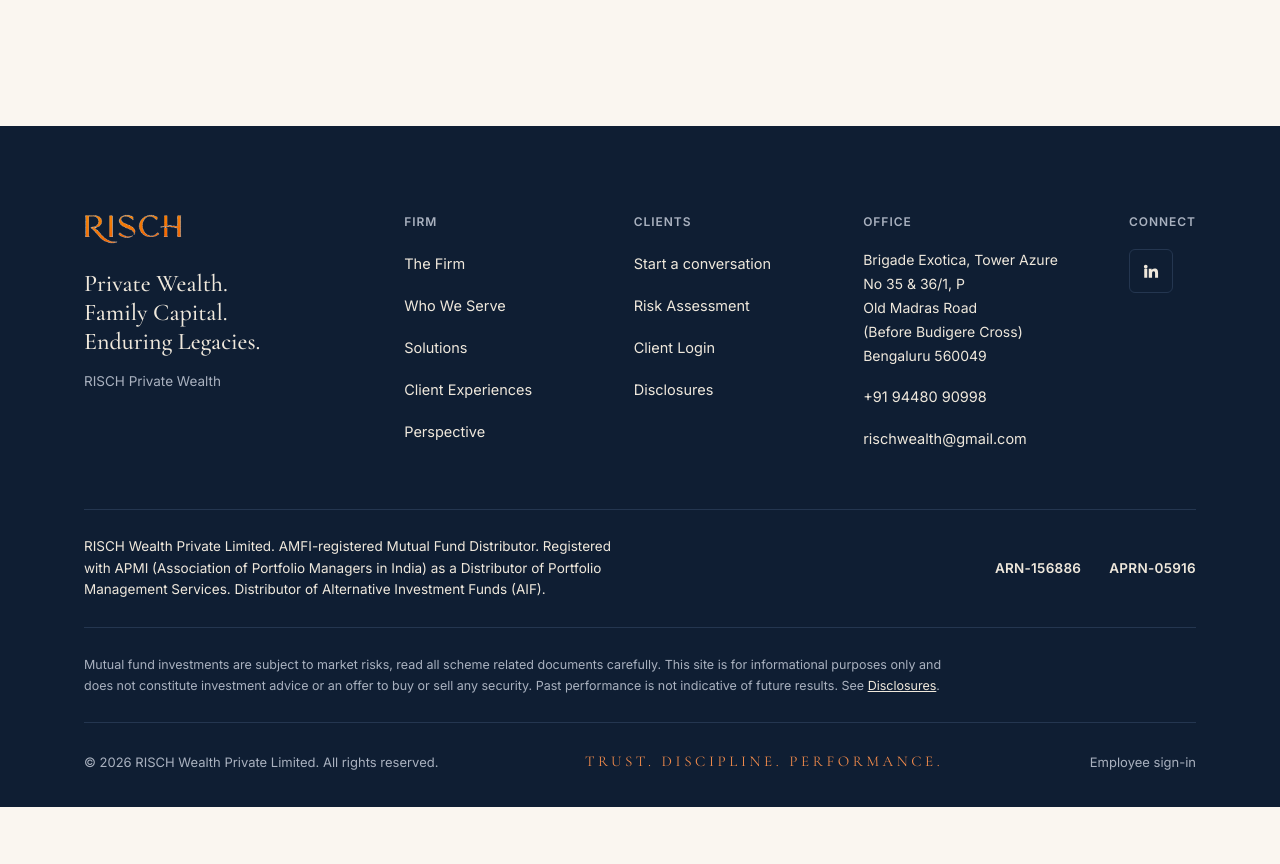
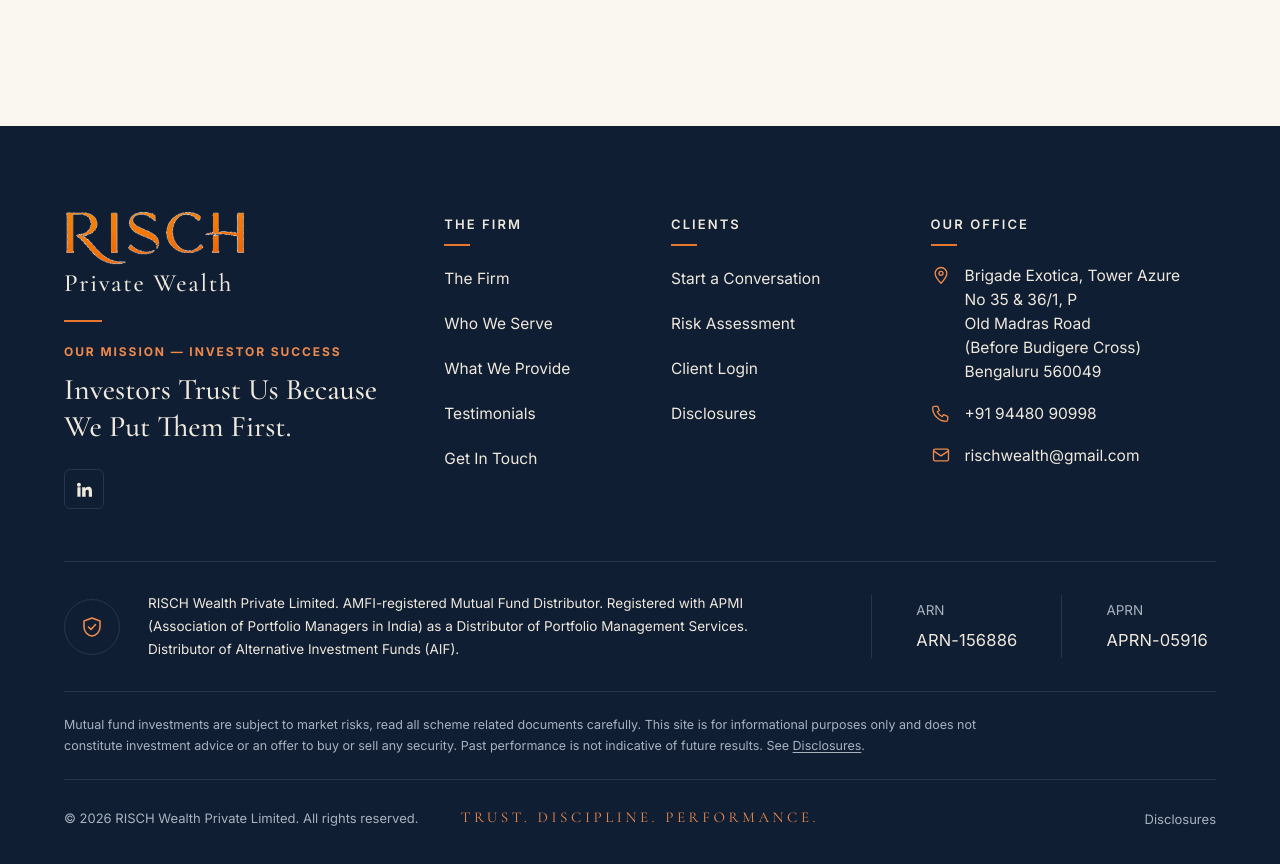
Before and after one commit to omkatiyar/risch-wealth, a React (Vite) app in the folder fe/: page / in a window 1280 px wide. Shown: the part 9160-10024 px from the top of the page. Before the commit the page ends 9967 px from the top, so only its background shows below. Built offline with nearby package versions, Linux system fonts and the light colour scheme; no server answers.

Commit message:
Footer redesign to match Figma

```diff
--- a/fe/src/components/Footer/Footer.jsx
+++ b/fe/src/components/Footer/Footer.jsx
@@ -2,87 +2,130 @@
 import logo from '../../assets/logo.png';
 import { FIRM } from '../../data/firm';
 
-// `extendedLegal` adds the market-risk sentence (Disclosure page and the
-// profiler report). Office, registration and contact details all come
-// from src/data/firm.js.
+// Site footer (Figma, Sept 2026): brand and mission, The Firm and Clients
+// links, office with icons, then a registration band (registration note,
+// the mutual fund risk warning, ARN / APRN) and the bottom line with the
+// firm's motto. Office, registration and contact details all come from
+// src/data/firm.js.
+//   showSocials    LinkedIn button under the mission (off on Disclosure
+//                  and the risk profiler report)
+//   extendedLegal  adds the longer risk sentence (Disclosure, profiler)
+
+const FIRM_LINKS = [
+  ['/about', 'The Firm'],
+  ['/who-we-serve', 'Who We Serve'],
+  ['/solutions', 'What We Provide'],
+  ['/testimonials', 'Testimonials'],
+  ['/contact', 'Get In Touch'],
+];
+const CLIENT_LINKS = [
+  ['/contact', 'Start a Conversation'],
+  ['/risk-profiler', 'Risk Assessment'],
+  ['/client-login', 'Client Login'],
+  ['/disclosure', 'Disclosures'],
+];
+// Bottom-right links. Privacy Policy and Terms of Use are in the design but
+// have no pages yet; give them a `to` once they exist and they appear.
+const LEGAL_LINKS = [
+  { label: 'Privacy Policy', to: null },
+  { label: 'Terms of Use', to: null },
+  { label: 'Disclosures', to: '/disclosure' },
+].filter((l) => l.to);
+
+const Icon = ({ children }) => (
+  <svg className="f-ic" viewBox="0 0 24 24" fill="none" stroke="currentColor" strokeWidth="1.6" strokeLinecap="round" strokeLinejoin="round" aria-hidden="true">{children}</svg>
+);
+
 export default function Footer({ showSocials = true, extendedLegal = false }) {
   return (
     <footer className="footer">
       <div className="wrap">
-        <div className={'f-top' + (showSocials ? ' f-top-connect' : '')}>
-          <div>
-            <div className="f-logo"><img src={logo} alt="RISCH Wealth" /></div>
-            <p className="f-tagline">Private Wealth. Family Capital. Enduring Legacies.</p>
-            <p className="f-meta">RISCH Private Wealth</p>
-          </div>
-          <div>
-            <h2 className="f-heading">Firm</h2>
-            <ul>
-              <li><Link to="/about">The Firm</Link></li>
-              <li><Link to="/who-we-serve">Who We Serve</Link></li>
-              <li><Link to="/solutions">Solutions</Link></li>
-              <li><Link to="/testimonials">Client Experiences</Link></li>
-              <li><Link to="/perspective">Perspective</Link></li>
-            </ul>
-          </div>
-          <div>
-            <h2 className="f-heading">Clients</h2>
-            <ul>
-              <li><Link to="/contact">Start a conversation</Link></li>
-              <li><Link to="/risk-profiler">Risk Assessment</Link></li>
-              <li><Link to="/client-login">Client Login</Link></li>
-              <li><Link to="/disclosure">Disclosures</Link></li>
-            </ul>
-          </div>
-          <div>
-            <h2 className="f-heading">Office</h2>
-            <address className="f-address">
-              {FIRM.address.lines.map((line) => <span key={line}>{line}</span>)}
-            </address>
-            <ul style={{ marginTop: 16 }}>
-              <li><a href={FIRM.phoneHref}>{FIRM.phone}</a></li>
-              {FIRM.phoneAlt && <li><a href={FIRM.phoneAltHref}>{FIRM.phoneAlt}</a></li>}
-              <li><a href={`mailto:${FIRM.email}`}>{FIRM.email}</a></li>
-            </ul>
-          </div>
-          {showSocials && (
-            <div className="f-connect">
-              <h2 className="f-heading">Connect</h2>
+        <div className="f-top">
+          <div className="f-brand">
+            <Link to="/" className="f-logo">
+              <img src={logo} alt="RISCH" width="312" height="96" />
+              <span>Private Wealth</span>
+            </Link>
+            <span className="f-rule" aria-hidden="true" />
+            <p className="f-eyebrow">Our Mission — Investor Success</p>
+            <p className="f-mission">Investors Trust Us Because<br /> We Put Them First.</p>
+            {showSocials && (
               <div className="f-social">
                 <a href="https://www.linkedin.com/in/rishiraj-maheshwari-81240b5/" target="_blank" rel="noopener noreferrer" aria-label="LinkedIn">
                   <svg viewBox="0 0 24 24" fill="currentColor" aria-hidden="true"><path d="M4.98 3.5a2.5 2.5 0 1 1 0 5 2.5 2.5 0 0 1 0-5zM3 9h4v12H3zM9 9h3.8v1.7h.1c.53-1 1.83-2.1 3.77-2.1 4.03 0 4.77 2.65 4.77 6.1V21h-4v-5.6c0-1.34-.02-3.06-1.87-3.06-1.87 0-2.16 1.46-2.16 2.96V21H9z" /></svg>
                 </a>
                 {/* Instagram hidden for now (https://www.instagram.com/rischwealth/) */}
               </div>
-            </div>
-          )}
+            )}
+          </div>
+
+          <nav className="f-col" aria-label="The Firm">
+            <h2 className="f-heading">The Firm</h2>
+            <ul>{FIRM_LINKS.map(([to, label]) => <li key={label}><Link to={to}>{label}</Link></li>)}</ul>
+          </nav>
+
+          <nav className="f-col" aria-label="Clients">
+            <h2 className="f-heading">Clients</h2>
+            <ul>{CLIENT_LINKS.map(([to, label]) => <li key={label}><Link to={to}>{label}</Link></li>)}</ul>
+          </nav>
+
+          <div className="f-col">
+            <h2 className="f-heading">Our Office</h2>
+            <ul className="f-office">
+              <li>
+                <Icon><path d="M12 22s7-7.2 7-12a7 7 0 1 0-14 0c0 4.8 7 12 7 12z" /><circle cx="12" cy="10" r="2.4" /></Icon>
+                <address>{FIRM.address.lines.map((line) => <span key={line}>{line}</span>)}</address>
+              </li>
+              <li>
+                <Icon><path d="M4 4h4l2 5-2.5 1.5a12 12 0 0 0 6 6L15 14l5 2v4a2 2 0 0 1-2 2C9.6 22 2 14.4 2 6a2 2 0 0 1 2-2z" /></Icon>
+                <span>
+                  <a href={FIRM.phoneHref}>{FIRM.phone}</a>
+                  {FIRM.phoneAlt && <><br /><a href={FIRM.phoneAltHref}>{FIRM.phoneAlt}</a></>}
+                </span>
+              </li>
+              <li>
+                <Icon><rect x="3" y="5" width="18" height="14" rx="2" /><path d="M3 7l9 6 9-6" /></Icon>
+                <a href={`mailto:${FIRM.email}`}>{FIRM.email}</a>
+              </li>
+            </ul>
+          </div>
         </div>
 
-        {(FIRM.registrations.length > 0 || FIRM.grievance) && (
-          <div className="f-reg">
-            <p className="f-reg-note">{FIRM.legalName}. {FIRM.registrationNote}</p>
-            <div className="f-reg-ids">
-              {FIRM.registrations.map((r) => (
-                <p key={r.id}>{r.id}</p>
-              ))}
-              {FIRM.grievance && <p><span>Grievances</span> {FIRM.grievance}</p>}
-            </div>
+        <div className="f-reg">
+          <span className="f-reg-icon" aria-hidden="true">
+            <svg viewBox="0 0 24 24" fill="none" stroke="currentColor" strokeWidth="1.6" strokeLinecap="round" strokeLinejoin="round"><path d="M12 3l8 3v6c0 4.5-3.4 8.4-8 9-4.6-.6-8-4.5-8-9V6l8-3z" /><path d="M8.5 12l2.5 2.5 4.5-5" /></svg>
+          </span>
+          <div className="f-reg-text">
+            <p>{FIRM.legalName}. {FIRM.registrationNote}</p>
+            {FIRM.grievance && <p className="f-reg-grievance">{FIRM.grievance}</p>}
           </div>
-        )}
+          <dl className="f-reg-ids">
+            {FIRM.registrations.map((r) => (
+              <div key={r.id}>
+                <dt>{r.label}</dt>
+                <dd>{r.id}</dd>
+              </div>
+            ))}
+          </dl>
+        </div>
 
+        {/* the standard warning an AMFI-registered distributor must show;
+            keep this line as it is */}
         <div className="f-disclaimer">
           <p>
             Mutual fund investments are subject to market risks, read all scheme related documents carefully.
             {' '}This site is for informational purposes only and does not constitute investment advice or an offer to buy or sell any security.
             {extendedLegal && ' Investments in securities, mutual funds, portfolio services and alternative assets are subject to market risk, including possible loss of principal.'}
-            {' '}Past performance is not indicative of future results. See <Link to="/disclosure" style={{ fontSize: 'inherit', textDecoration: 'underline' }}>Disclosures</Link>.
+            {' '}Past performance is not indicative of future results. See <Link to="/disclosure">Disclosures</Link>.
           </p>
         </div>
 
         <div className="f-bottom">
-          <p>© <span>{new Date().getFullYear()}</span> {FIRM.legalName}. All rights reserved.</p>
+          <p>© {new Date().getFullYear()} {FIRM.legalName}. All rights reserved.</p>
           <p className="f-motto">Trust. Discipline. Performance.</p>
-          <Link to="/employee-login">Employee sign-in</Link>
+          <ul className="f-legal">
+            {LEGAL_LINKS.map((l) => <li key={l.label}><Link to={l.to}>{l.label}</Link></li>)}
+          </ul>
         </div>
       </div>
     </footer>
--- a/fe/src/styles/styles.css
+++ b/fe/src/styles/styles.css
@@ -136,7 +136,7 @@
 /* editorial weight: large serif headings at 500, never bold */
 .display-xxl, .display-xl, .display-l, .display-m{ font-family:var(--f-serif); font-weight:500; letter-spacing:-0.01em; }
 /* Cormorant defaults to old-style figures (2014 dips below the line); use lining. */
-.display-xxl, .display-xl, .display-l, .display-m, .trust-n, .process-n, .numbered-row .num, .testimonial-quote, .footer .f-tagline{ font-variant-numeric:lining-nums; }
+.display-xxl, .display-xl, .display-l, .display-m, .trust-n, .process-n, .numbered-row .num, .testimonial-quote, .footer .f-mission{ font-variant-numeric:lining-nums; }
 .display-xxl{ font-size:clamp(44px, 6.6vw, 92px); line-height:1.0; }
 .display-xl{ font-size:clamp(38px, 5.4vw, 74px); line-height:1.04; }
 .display-l{ font-size:clamp(32px, 3.6vw, 52px); line-height:1.08; }
@@ -442,33 +442,85 @@
 .card:hover{ border-color:var(--orange-line); }
 
 /* ===================== FOOTER (charcoal in both themes) ===================== */
-.footer{ background:var(--footer-bg); color:var(--footer-ink); padding:88px 0 32px; }
-.footer .f-top{ display:grid; grid-template-columns:1.5fr 1fr 1fr 1fr; gap:48px; padding-bottom:56px; }
-.footer .f-heading{ font-family:var(--f-sans); font-weight:600; font-size:12px; line-height:normal; letter-spacing:0.08em; text-transform:uppercase; color:var(--footer-muted); margin:0 0 20px; }
-.footer ul{ list-style:none; margin:0; padding:0; display:flex; flex-direction:column; gap:13px; }
-.footer a{ color:var(--footer-ink); font-size:14.5px; transition:color .2s ease; }
+.footer{ background:var(--footer-bg); color:var(--footer-ink); padding:84px 0 34px; }
+/* the footer runs wider than page content, as in the design (~1240px of text) */
+.footer .wrap{ max-width:calc(var(--container) + 2 * var(--pad)); }
+/* Figma, Sept 2026: brand + mission, two link columns and the office,
+   then a registration band, the risk warning and the bottom line */
+.footer .f-top{ display:grid; grid-template-columns:minmax(0, 1.55fr) minmax(0, .85fr) minmax(0, 1fr) minmax(0, 1.3fr); gap:40px; padding-bottom:52px; }
+.footer a{ color:var(--footer-ink); transition:color .2s ease; }
 .footer a:hover{ color:#F08A4B; }
-.footer .f-tagline{ font-family:var(--f-serif); font-weight:500; font-size:24px; line-height:1.2; color:var(--footer-ink); margin:0 0 14px; max-width:16ch; }
-.footer .f-meta{ font-size:13.5px; color:var(--footer-muted); margin:0 0 6px; line-height:1.6; }
-.footer .f-reg{ padding:26px 0; border-top:1px solid var(--footer-line); display:flex; flex-wrap:wrap; justify-content:space-between; align-items:center; gap:14px 40px; }
-.footer .f-reg-note{ margin:0; font-size:13.5px; color:var(--footer-ink); max-width:62ch; line-height:1.6; }
-.footer .f-reg-ids{ display:flex; flex-wrap:wrap; gap:10px 28px; }
-.footer .f-reg-ids p{ margin:0; font-size:13.5px; font-weight:600; color:var(--footer-ink); letter-spacing:0.02em; }
-.footer .f-reg-ids span{ font-weight:500; color:var(--footer-muted); margin-right:6px; text-transform:uppercase; font-size:11.5px; letter-spacing:0.1em; }
-.footer .f-address{ font-style:normal; display:flex; flex-direction:column; gap:3px; font-size:14px; line-height:1.5; color:var(--footer-ink); }
-.footer .f-motto{ font-family:var(--f-serif); font-size:15px !important; letter-spacing:0.24em; text-transform:uppercase; color:#F08A4B !important; }
-.footer .f-disclaimer{ padding:26px 0; border-top:1px solid var(--footer-line); }
-.footer .f-disclaimer p{ font-size:12.5px; line-height:1.7; color:var(--footer-muted); margin:0; max-width:110ch; }
-.footer .f-bottom{ display:flex; justify-content:space-between; align-items:center; padding-top:26px; border-top:1px solid var(--footer-line); flex-wrap:wrap; gap:16px; }
-.footer .f-bottom p{ margin:0; color:var(--footer-muted); font-size:13px; }
-.footer .f-bottom a{ font-size:13px; color:var(--footer-muted); }
-.footer .f-logo img{ height:30px; margin-bottom:26px; display:block; }
-.footer .f-social{ display:flex; gap:10px; margin-top:22px; }
-.footer .f-social a{ width:36px; height:36px; border:1px solid var(--footer-line); border-radius:4px; display:flex; align-items:center; justify-content:center; color:var(--footer-ink); }
+.footer .f-logo{ display:inline-flex; flex-direction:column; align-items:flex-start; }
+.footer .f-logo img{ display:block; height:56px; width:auto; }
+.footer .f-logo span{ margin-top:4px; font-family:var(--f-serif); font-weight:500; font-size:25px; line-height:1.1; letter-spacing:.07em; color:var(--footer-ink); }
+.footer .f-logo:hover span{ color:var(--footer-ink); }
+.footer .f-rule{ display:block; width:38px; height:2px; background:#E8772E; margin:22px 0 20px; }
+.footer .f-eyebrow{ margin:0 0 10px; font-size:12px; font-weight:700; letter-spacing:.16em; text-transform:uppercase; color:#F08A4B; }
+.footer .f-mission{ margin:0 0 24px; max-width:17em; font-family:var(--f-serif); font-weight:500; font-size:30px; line-height:1.22; color:var(--footer-ink); font-variant-numeric:lining-nums; }
+.footer .f-social{ display:flex; gap:10px; }
+.footer .f-social a{ width:40px; height:40px; display:flex; align-items:center; justify-content:center; border:1px solid var(--footer-line); border-radius:6px; color:var(--footer-ink); }
 .footer .f-social a:hover{ border-color:#F08A4B; }
-.footer .f-social svg{ width:16px; height:16px; }
-@media (max-width:860px){ .footer .f-top{ grid-template-columns:1fr 1fr; } .footer .f-top > :first-child{ grid-column:1 / -1; } }
-@media (max-width:560px){ .footer .f-top{ grid-template-columns:1fr; } }
+.footer .f-social svg{ width:19px; height:19px; }
+.footer .f-heading{ position:relative; margin:6px 0 32px; font-family:var(--f-sans); font-size:13px; font-weight:600; line-height:normal; letter-spacing:.16em; text-transform:uppercase; color:var(--footer-ink); }
+.footer .f-heading::after{ content:''; position:absolute; left:0; bottom:-14px; width:26px; height:2px; background:#E8772E; }
+.footer .f-col ul{ list-style:none; margin:0; padding:0; display:flex; flex-direction:column; gap:16px; }
+.footer .f-col a{ font-size:15.5px; }
+.footer .f-office{ gap:18px !important; }
+.footer .f-office li{ display:grid; grid-template-columns:20px minmax(0, 1fr); gap:14px; align-items:start; font-size:15.5px; line-height:1.55; color:var(--footer-ink); }
+.footer .f-office address{ font-style:normal; }
+.footer .f-office address span{ display:block; }
+.footer .f-ic{ width:20px; height:20px; margin-top:1px; color:#F08A4B; }
+.footer .f-reg{ display:grid; grid-template-columns:56px minmax(0, 1fr) auto; gap:28px; align-items:center; padding:30px 0; border-top:1px solid var(--footer-line); }
+.footer .f-reg-icon{ width:56px; height:56px; display:flex; align-items:center; justify-content:center; border:1px solid var(--footer-line); border-radius:50%; color:#F08A4B; }
+.footer .f-reg-icon svg{ width:24px; height:24px; }
+.footer .f-reg-text p{ margin:0; max-width:74ch; font-size:13.5px; line-height:1.7; color:var(--footer-ink); }
+.footer .f-reg-text .f-reg-grievance{ margin-top:6px; color:var(--footer-muted); }
+.footer .f-reg-ids{ display:flex; margin:0; }
+.footer .f-reg-ids > div{ padding:4px 44px; border-left:1px solid var(--footer-line); }
+.footer .f-reg-ids > div:last-child{ padding-right:8px; }
+.footer .f-reg-ids dt{ font-size:13.5px; color:var(--footer-muted); }
+.footer .f-reg-ids dd{ margin:4px 0 0; font-size:16.5px; font-weight:400; letter-spacing:.01em; color:var(--footer-ink); white-space:nowrap; }
+.footer .f-disclaimer{ padding:22px 0; border-top:1px solid var(--footer-line); }
+.footer .f-disclaimer p{ margin:0; max-width:120ch; font-size:12.5px; line-height:1.7; color:var(--footer-muted); }
+.footer .f-disclaimer a{ color:inherit; text-decoration:underline; text-underline-offset:2px; }
+.footer .f-disclaimer a:hover{ color:#F08A4B; }
+.footer .f-bottom{ display:flex; flex-wrap:wrap; align-items:center; gap:14px 24px; padding-top:24px; border-top:1px solid var(--footer-line); }
+/* copyright and links share the free space equally, so the motto sits in
+   the middle; if everything can't fit on one line it wraps instead */
+.footer .f-bottom > p:first-child{ flex:1 1 0; min-width:max-content; }
+.footer .f-bottom p{ margin:0; font-size:13px; color:var(--footer-muted); }
+.footer .f-motto{ font-family:var(--f-serif); font-size:15px !important; letter-spacing:.24em; text-transform:uppercase; color:#F08A4B !important; text-align:center; }
+.footer .f-legal{ flex:1 1 0; min-width:max-content; display:flex; flex-wrap:wrap; justify-content:flex-end; list-style:none; margin:0; padding:0; }
+.footer .f-legal li + li::before{ content:'|'; margin:0 14px; color:var(--footer-line); }
+.footer .f-legal a{ font-size:13px; color:var(--footer-muted); }
+.footer .f-legal a:hover{ color:#F08A4B; }
+@media (max-width:1100px){
+  .footer .f-top{ grid-template-columns:repeat(3, minmax(0, 1fr)); }
+  .footer .f-brand{ grid-column:1 / -1; }
+  .footer .f-mission{ max-width:22em; }
+  .footer .f-reg-ids > div{ padding:4px 28px; }
+}
+@media (max-width:900px){
+  .footer .f-reg{ grid-template-columns:56px minmax(0, 1fr); }
+  .footer .f-reg-ids{ grid-column:1 / -1; }
+  .footer .f-reg-ids > div:first-child{ border-left:0; padding-left:0; }
+  .footer .f-bottom{ flex-direction:column; align-items:flex-start; }
+  .footer .f-bottom > p:first-child, .footer .f-legal{ flex:none; min-width:0; }
+  .footer .f-motto{ text-align:left; }
+  .footer .f-legal{ justify-content:flex-start; }
+}
+@media (max-width:640px){
+  .footer{ padding-top:64px; }
+  .footer .f-top{ grid-template-columns:1fr 1fr; gap:36px 24px; }
+  .footer .f-top > .f-col:last-child{ grid-column:1 / -1; }
+  .footer .f-mission{ font-size:24px; }
+  .footer .f-reg{ gap:18px 20px; }
+  .footer .f-reg-icon{ width:48px; height:48px; }
+  .footer .f-reg{ grid-template-columns:48px minmax(0, 1fr); }
+  .footer .f-col a, .footer .f-office li{ font-size:15px; }
+  .footer .f-motto{ font-size:13px !important; letter-spacing:.14em; }
+}
+@media (max-width:340px){ .footer .f-top{ grid-template-columns:1fr; } }
 
 /* ===================== PAGE HEADER (inner pages) ===================== */
 .page-head{ padding:calc(var(--nav-h) + 60px) 0 72px; }
@@ -1026,15 +1078,6 @@
 .form-legend{ margin:0 0 18px; font-size:13px; color:var(--muted); }
 .form-legend .req{ margin:0 2px 0 0; }
 
-/* footer: LinkedIn in its own "Connect" column */
-.footer .f-top.f-top-connect{ grid-template-columns:1.5fr 1fr 1fr 1.2fr auto; }
-.footer .f-connect .f-social{ margin-top:0; }
-.footer .f-connect .f-social a{ width:44px; height:44px; border-radius:6px; }
-.footer .f-connect .f-social svg{ width:18px; height:18px; }
-@media (max-width:1100px){ .footer .f-top.f-top-connect{ grid-template-columns:1.5fr 1fr 1fr 1.2fr; } }
-@media (max-width:860px){ .footer .f-top.f-top-connect{ grid-template-columns:1fr 1fr; } }
-@media (max-width:560px){ .footer .f-top.f-top-connect{ grid-template-columns:1fr; } }
-
 /* ===================== CONTACT (Figma, Sept 2026) =====================
    Proportions follow the Figma at 1536px: the message card takes about
    46% of the width, a ruled details column about 430px, and the boardroom
```
Also changed, not shown: 1 other file (tests, documents, lock files or other folders).
